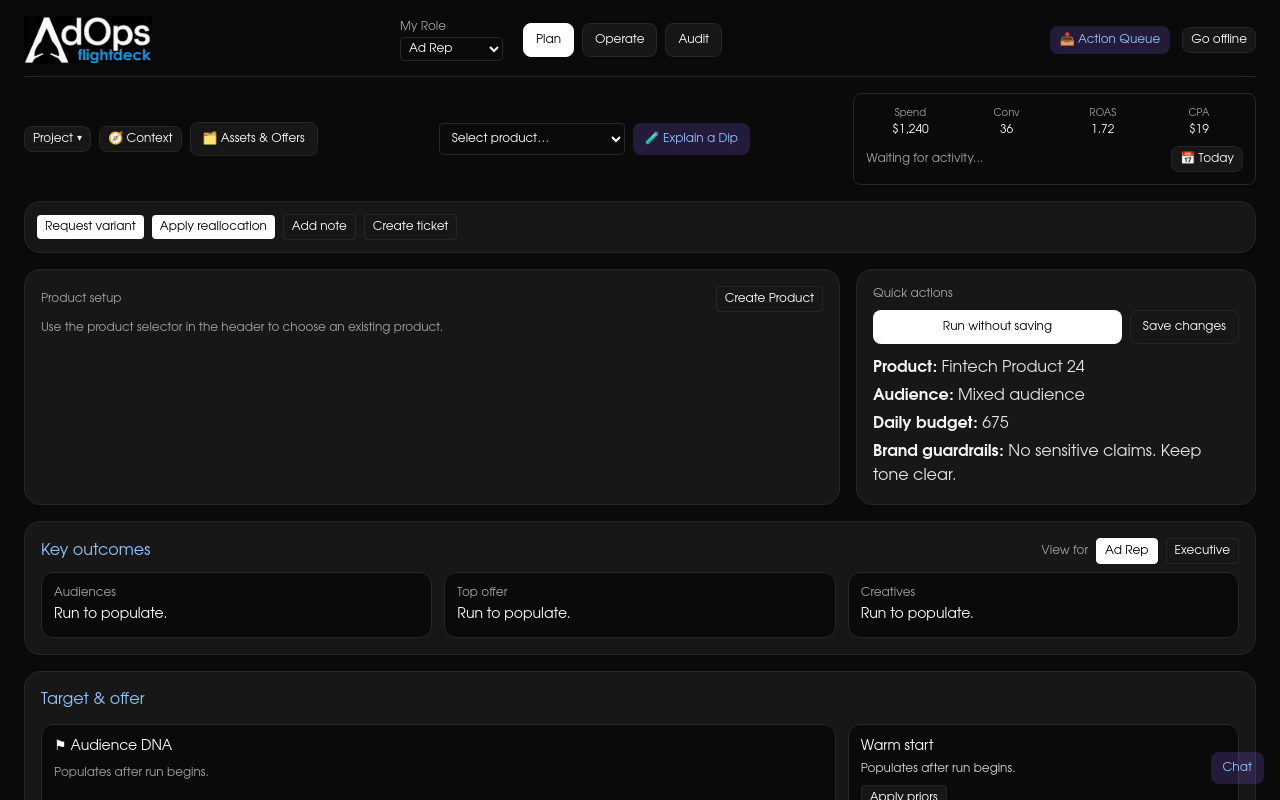
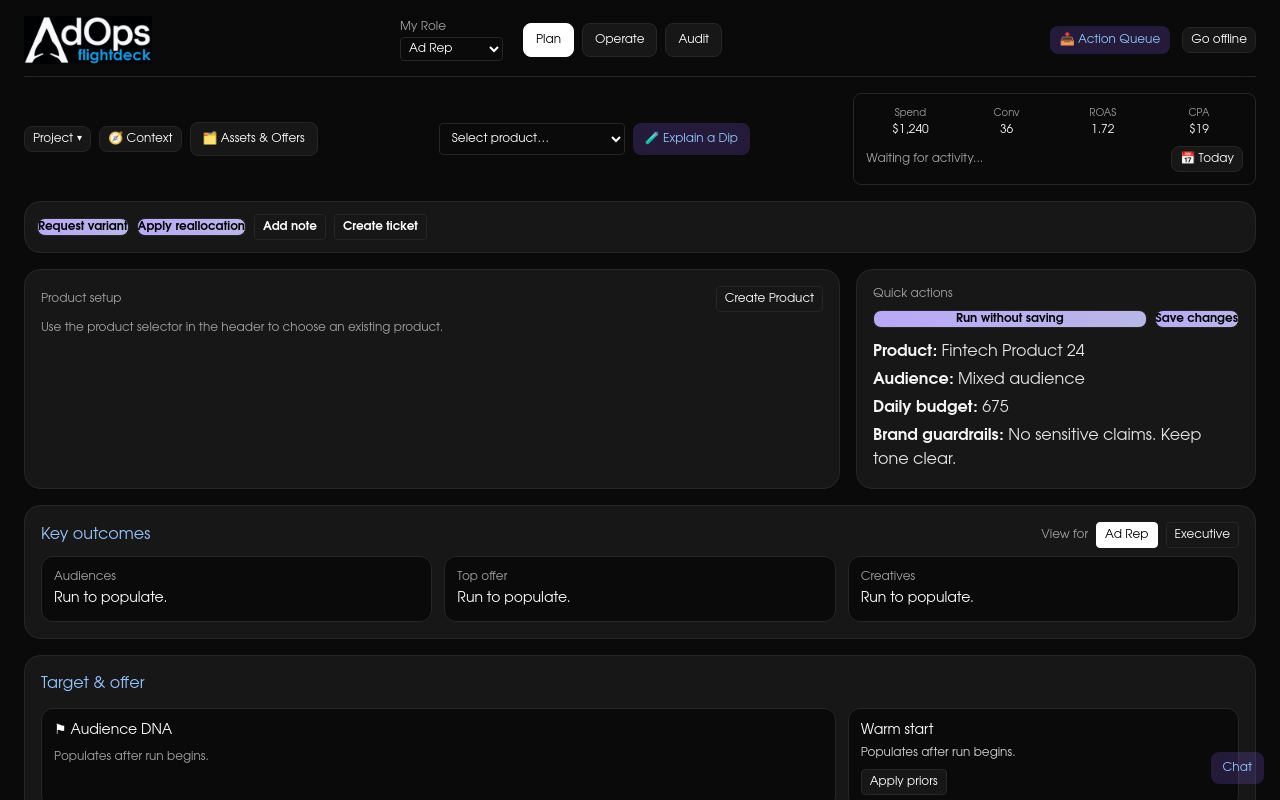
Before and after one commit to aurelius-in/adops-flightdeck-multi-agent, a React (Vite) app in the folder web/: page / in a window 1280 px wide. Shown: the top 800 px of the page. Built offline with nearby package versions, Linux system fonts and the light colour scheme.

Commit message:
UI: replace white buttons with subtle animated gradient (.btn-soft); bolder text for readability; applied across Plan/Operate/Audit/Toolbar

```diff
--- a/web/src/components/RoleToolbar.tsx
+++ b/web/src/components/RoleToolbar.tsx
@@ -1,48 +1,48 @@
 export default function RoleToolbar({ role, onQueue }:{ role:string; onQueue:(item:{id:string; agent:string; title:string; reason?:string; impact?:string})=>void }) {
   const common = (
     <div className="flex items-center gap-2">
-      <button className="px-2 py-1 rounded bg-neutral-900 border border-neutral-800 hover:border-brand-blue text-xs" onClick={()=>onQueue(makeItem("notes","Add note","Context updated"))}>Add note</button>
-      <button className="px-2 py-1 rounded bg-neutral-900 border border-neutral-800 hover:border-brand-blue text-xs" onClick={()=>onQueue(makeItem("ticket","Create ticket","Assigned to ops"))}>Create ticket</button>
+      <button className="px-2 py-1 rounded bg-neutral-900 border border-neutral-800 hover:border-brand-blue text-xs font-semibold" onClick={()=>onQueue(makeItem("notes","Add note","Context updated"))}>Add note</button>
+      <button className="px-2 py-1 rounded bg-neutral-900 border border-neutral-800 hover:border-brand-blue text-xs font-semibold" onClick={()=>onQueue(makeItem("ticket","Create ticket","Assigned to ops"))}>Create ticket</button>
     </div>
   );
   switch (role) {
     case "Ad Rep":
       return (
         <BarWrap label="Ad Rep tools">
-          <button className="px-2 py-1 rounded bg-white text-black text-xs" onClick={()=>onQueue(makeItem("creative","Request new variant","+2 candidates"))}>Request variant</button>
-          <button className="px-2 py-1 rounded bg-white text-black text-xs" onClick={()=>onQueue(makeItem("pacing","Apply reallocation","+3% ROAS"))}>Apply reallocation</button>
+          <button className="btn-soft text-xs" onClick={()=>onQueue(makeItem("creative","Request new variant","+2 candidates"))}>Request variant</button>
+          <button className="btn-soft text-xs" onClick={()=>onQueue(makeItem("pacing","Apply reallocation","+3% ROAS"))}>Apply reallocation</button>
           {common}
         </BarWrap>
       );
     case "Creative":
       return (
         <BarWrap label="Creative tools">
-          <button className="px-2 py-1 rounded bg-white text-black text-xs" onClick={()=>onQueue(makeItem("brief","Lock brief"))}>Lock brief</button>
-          <button className="px-2 py-1 rounded bg-white text-black text-xs" onClick={()=>onQueue(makeItem("creative","Approve for test"))}>Approve for test</button>
+          <button className="btn-soft text-xs" onClick={()=>onQueue(makeItem("brief","Lock brief"))}>Lock brief</button>
+          <button className="btn-soft text-xs" onClick={()=>onQueue(makeItem("creative","Approve for test"))}>Approve for test</button>
           {common}
         </BarWrap>
       );
     case "Compliance":
       return (
         <BarWrap label="Compliance tools">
-          <button className="px-2 py-1 rounded bg-white text-black text-xs" onClick={()=>onQueue(makeItem("compliance","Apply rewrite","All regions"))}>Apply rewrite</button>
-          <button className="px-2 py-1 rounded bg-white text-black text-xs" onClick={()=>onQueue(makeItem("audit","Export log"))}>Export log</button>
+          <button className="btn-soft text-xs" onClick={()=>onQueue(makeItem("compliance","Apply rewrite","All regions"))}>Apply rewrite</button>
+          <button className="btn-soft text-xs" onClick={()=>onQueue(makeItem("audit","Export log"))}>Export log</button>
           {common}
         </BarWrap>
       );
     case "Media Buyer":
       return (
         <BarWrap label="Media buyer tools">
-          <button className="px-2 py-1 rounded bg-white text-black text-xs" onClick={()=>onQueue(makeItem("spo","Prune path","-1.2% IVT"))}>Prune SPO path</button>
-          <button className="px-2 py-1 rounded bg-white text-black text-xs" onClick={()=>onQueue(makeItem("budget","Save caps"))}>Save caps</button>
+          <button className="btn-soft text-xs" onClick={()=>onQueue(makeItem("spo","Prune path","-1.2% IVT"))}>Prune SPO path</button>
+          <button className="btn-soft text-xs" onClick={()=>onQueue(makeItem("budget","Save caps"))}>Save caps</button>
           {common}
         </BarWrap>
       );
     case "Executive":
       return (
         <BarWrap label="Executive tools">
-          <button className="px-2 py-1 rounded bg-white text-black text-xs" onClick={()=>onQueue(makeItem("report","Download pack"))}>Download pack</button>
-          <button className="px-2 py-1 rounded bg-white text-black text-xs" onClick={()=>onQueue(makeItem("attrib","Propose shift","Projected +0.1 iROAS"))}>Propose shift</button>
+          <button className="btn-soft text-xs" onClick={()=>onQueue(makeItem("report","Download pack"))}>Download pack</button>
+          <button className="btn-soft text-xs" onClick={()=>onQueue(makeItem("attrib","Propose shift","Projected +0.1 iROAS"))}>Propose shift</button>
           {common}
         </BarWrap>
       );
--- a/web/src/index.css
+++ b/web/src/index.css
@@ -13,6 +13,25 @@
 
 .btn {
   @apply px-3 py-2 rounded-lg border border-neutral-800 bg-neutral-900 hover:border-brand-blue transition;
+}
+
+/* Subtle animated gradient button (light purple → light blue grey, sweeps and returns) */
+.btn-soft {
+  --btn-c1: #B9A8F9; /* light purple */
+  --btn-c2: #B9C4D6; /* light blue grey */
+  background: linear-gradient(135deg, var(--btn-c1) 0%, var(--btn-c2) 100%);
+  background-size: 200% 200%;
+  animation: btnSweep 6s ease-in-out infinite;
+  @apply border border-neutral-800 text-black font-semibold rounded-lg transition;
+}
+.btn-soft:hover { @apply border-brand-blue; }
+@media (prefers-reduced-motion: reduce) {
+  .btn-soft { animation: none; }
+}
+@keyframes btnSweep {
+  0% { background-position: 0% 0%; }
+  50% { background-position: 100% 100%; }
+  100% { background-position: 0% 0%; }
 }
 
 /* Micro-animations */
--- a/web/src/screens/Audit.tsx
+++ b/web/src/screens/Audit.tsx
@@ -22,7 +22,7 @@ export default function Audit({ role, runId, onQueue }: { role?: string; runId:
         {prefs.showExec && <ExecNarrativePanel initial={String(data?.artifacts?.execNarrative ?? "")} onQueue={onQueue} />}
       </div>
       <div className="flex items-center gap-2">
-        <button className="px-3 py-2 rounded-lg bg-white text-black">Download report pack</button>
+        <button className="btn-soft">Download report pack</button>
         <button className="px-3 py-2 rounded-lg bg-neutral-900 border border-neutral-800 hover:border-brand-blue">Share read-only link</button>
       </div>
       {/* Raw snapshot intentionally hidden for end users */}
@@ -46,7 +46,7 @@ function ExecNarrativePanel({ initial, onQueue }:{ initial:string; onQueue?: (it
       <div className="text-xs text-neutral-400 mb-1">Executive narrative</div>
       <textarea className="w-full bg-neutral-950 border border-neutral-800 p-2 rounded outline-none focus:border-brand-blue text-sm" rows={4} value={text} onChange={e=>setText(e.target.value)} placeholder="Add a crisp executive summary..." />
       <div className="mt-2 flex items-center gap-2">
-        <button className="px-2 py-1 rounded bg-white text-black text-xs" onClick={()=> onQueue && onQueue({ id: cryptoRandomId(), agent: "exec", title: "Save executive narrative", reason: text.slice(0,120) })}>Save narrative</button>
+        <button className="btn-soft text-xs" onClick={()=> onQueue && onQueue({ id: cryptoRandomId(), agent: "exec", title: "Save executive narrative", reason: text.slice(0,120) })}>Save narrative</button>
       </div>
     </div>
   );
--- a/web/src/screens/Plan.tsx
+++ b/web/src/screens/Plan.tsx
@@ -89,8 +89,8 @@ export default function Plan({ onRun, runId, onQueue, role, project, onSaveProje
       <div className="card p-4">
         <div className="text-xs text-neutral-400 mb-2">Quick actions</div>
         <div className="flex gap-2">
-          <button title="Kick off agent workflow for this product and audience" className="flex-1 px-3 py-2 rounded-lg bg-white text-black hover:bg-brand-blue/80 text-xs" onClick={start}>Run without saving</button>
-          <button className="px-3 py-2 rounded-lg bg-neutral-900 border border-neutral-800 hover:border-brand-blue text-xs" onClick={()=>onSaveProject?.({ product, audience, dailyBudget: budget, brandRules: rules })}>Save changes</button>
+          <button title="Kick off agent workflow for this product and audience" className="flex-1 btn-soft text-xs" onClick={start}>Run without saving</button>
+          <button className="btn-soft text-xs" onClick={()=>onSaveProject?.({ product, audience, dailyBudget: budget, brandRules: rules })}>Save changes</button>
         </div>
         {hasContext && (
           <div className="mt-3 text-sm md:text-base text-neutral-200 space-y-1">
```
Also changed, not shown: web/src/screens/Operate.tsx (+8 -8 lines).
